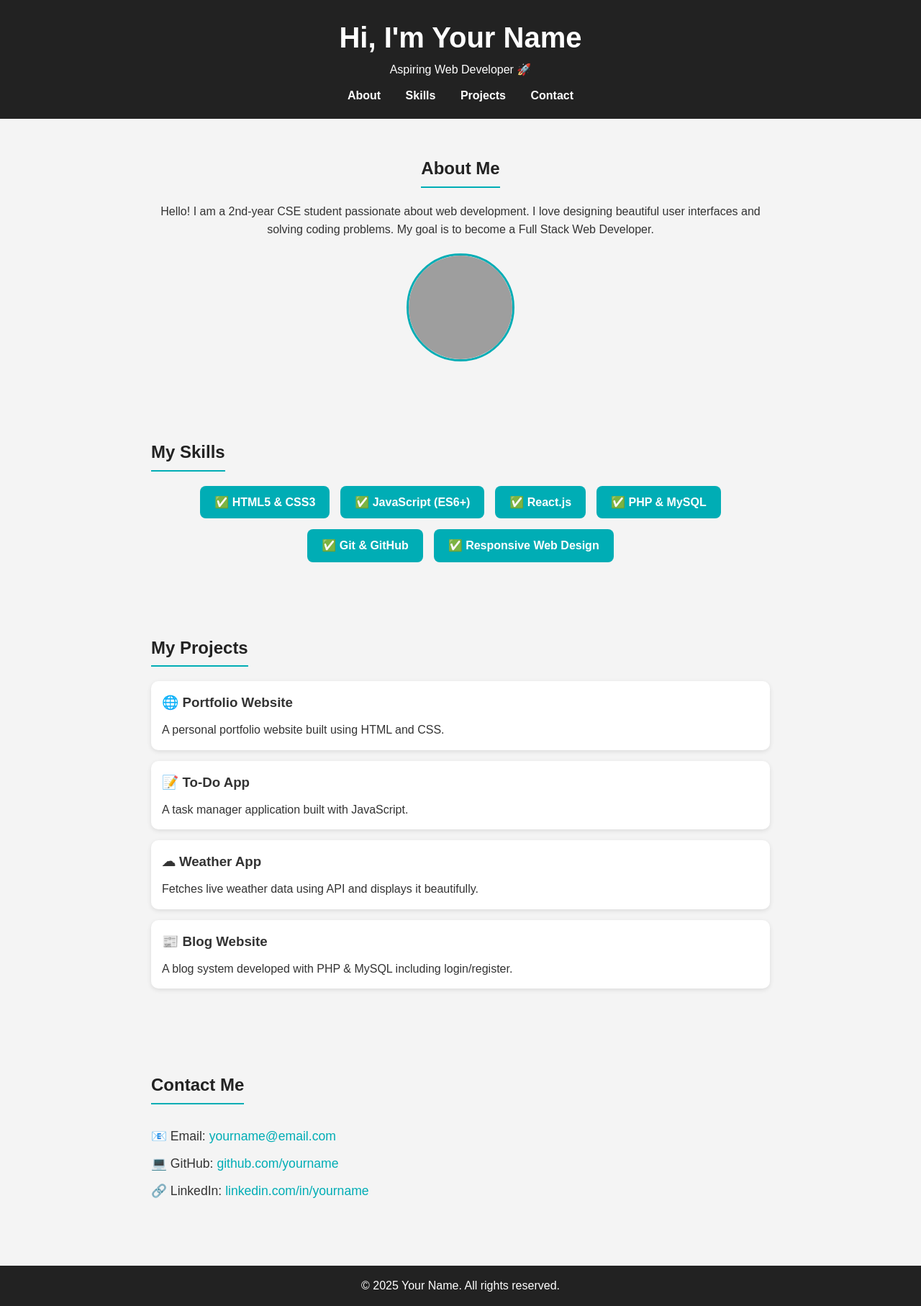
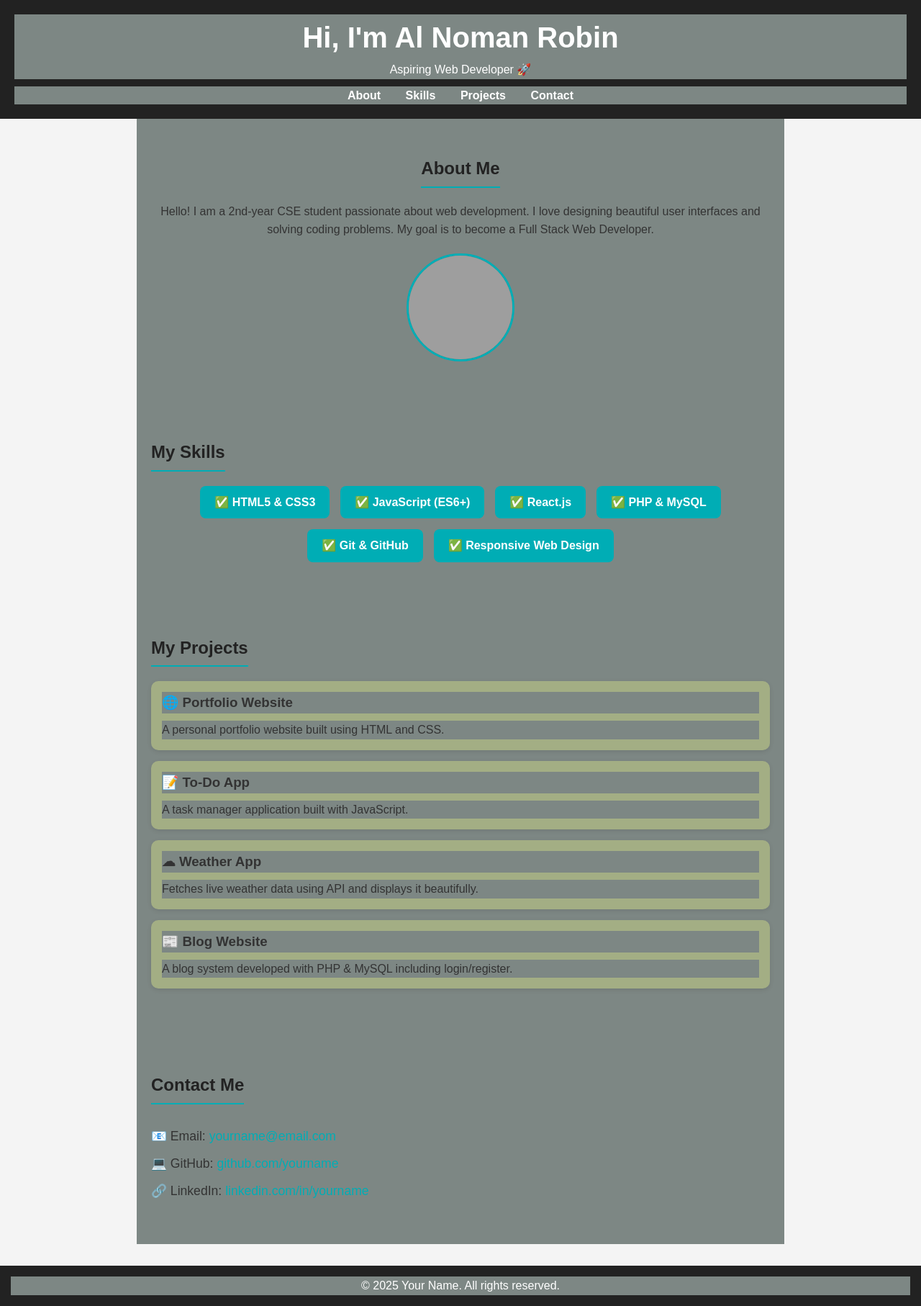
Before and after one commit to AlnomanRobin/Web_Development-100DaysWithCPC, a PHP site: page / in a window 1280 px wide. Shown: the whole page at 72% size. Run offline with PHP 8.4, Linux system fonts and the light colour scheme; grey boxes are pictures that could not be loaded.

Commit message:
My Portfolio

```diff
--- a/phase-01/Day-30/index.html
+++ b/phase-01/Day-30/index.html
@@ -9,9 +9,9 @@
 <body>
   <!-- Header -->
   <header>
-    <h1>Hi, I'm Your Name</h1>
+    <h1>Hi, I'm Al Noman Robin</h1>
     <p>Aspiring Web Developer 🚀</p>
-    <nav>
+    <nav class="top">
       <a href="#about">About</a>
       <a href="#skills">Skills</a>
       <a href="#projects">Projects</a>
@@ -27,7 +27,7 @@
       I love designing beautiful user interfaces and solving coding problems.
       My goal is to become a Full Stack Web Developer.
     </p>
-    <img src="profile.jpg" alt="My Photo" class="profile-pic">
+    <img src="/Day-30/img.jpg" alt="My Photo" class="profile-pic">
   </section>
 
   <!-- Skills Section -->
--- a/phase-01/Day-30/style.css
+++ b/phase-01/Day-30/style.css
@@ -4,6 +4,7 @@
   padding: 0;
   box-sizing: border-box;
   scroll-behavior: smooth; /* Smooth scroll */
+  background-color: rgb(125, 135, 132);
 }
 
 /* Body */
@@ -92,7 +93,7 @@ section h2 {
 
 /* Projects */
 .project {
-  background: #fff;
+  background: #a3ae84;
   padding: 15px;
   margin-bottom: 15px;
   border-radius: 10px;
```
Also changed, not shown: 1 other file.
